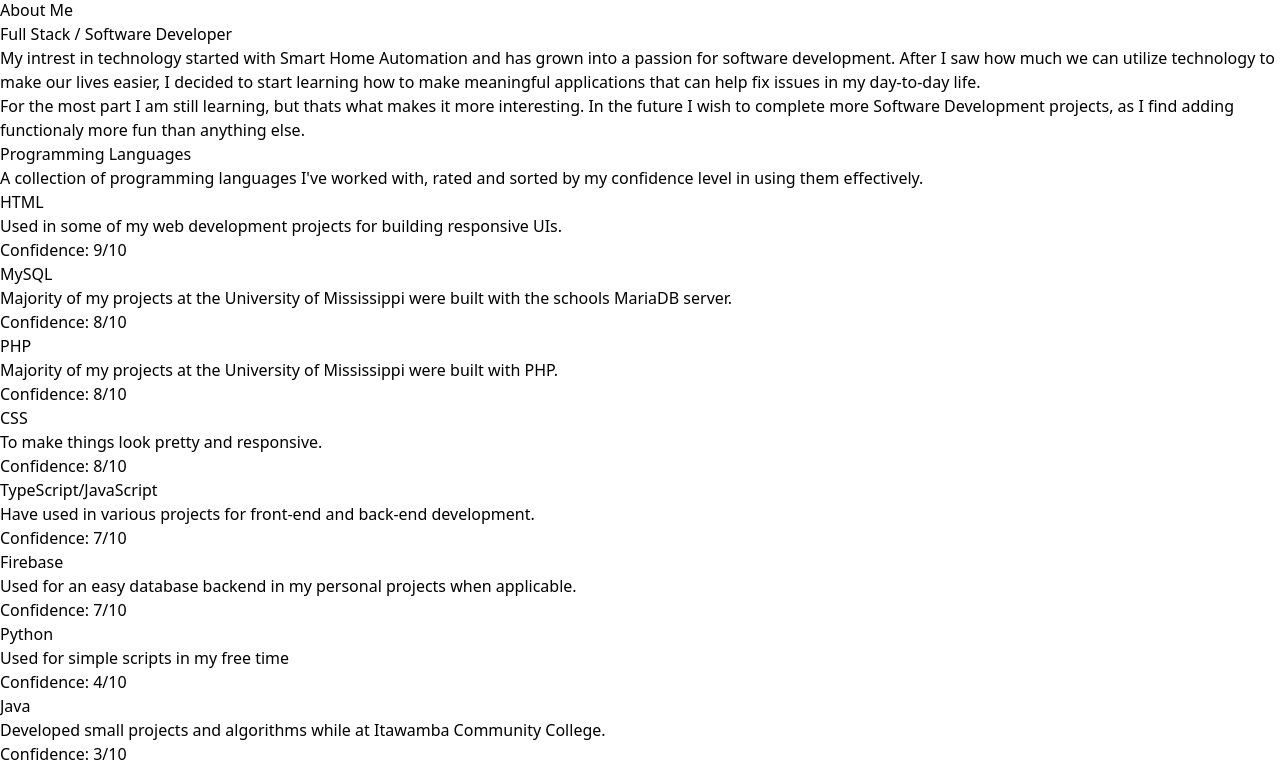
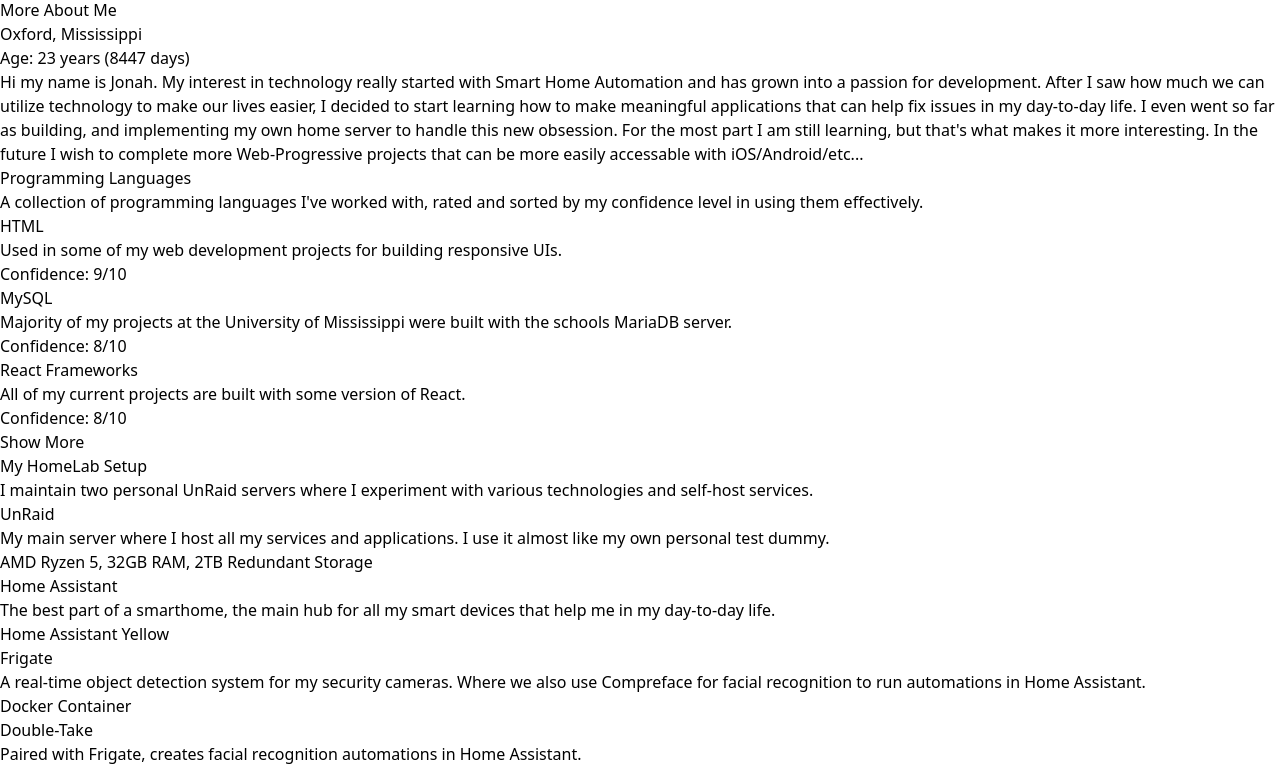
Before and after one commit to jonahgcarpenter/Portfolio, an Angular app: page / in a window 1280 px wide. Shown: the part 5858-6624 px from the top of the page. Built offline with nearby package versions, Linux system fonts and the light colour scheme.

Commit message:
new swipe function for project nav and updated about for show more buttons

```diff
--- a/package.json
+++ b/package.json
@@ -18,6 +18,8 @@
     "@angular/platform-browser": "^19.0.0",
     "@angular/platform-browser-dynamic": "^19.0.0",
     "@angular/router": "^19.0.0",
+    "@types/hammerjs": "^2.0.46",
+    "hammerjs": "^2.0.8",
     "lucide-angular": "^0.468.0",
     "rxjs": "~7.8.0",
     "tslib": "^2.3.0",
--- a/src/app/app.config.ts
+++ b/src/app/app.config.ts
@@ -1,8 +1,25 @@
-import { ApplicationConfig, provideZoneChangeDetection } from '@angular/core';
+import { ApplicationConfig } from '@angular/core';
 import { provideRouter } from '@angular/router';
+import { HAMMER_GESTURE_CONFIG, provideClientHydration } from '@angular/platform-browser';
 
 import { routes } from './app.routes';
 
+class HammerConfig {
+  options = {
+    touchAction: 'pan-y'
+  };
+  overrides = {
+    swipe: { direction: 6 } // Enables horizontal swipe
+  };
+}
+
 export const appConfig: ApplicationConfig = {
-  providers: [provideZoneChangeDetection({ eventCoalescing: true }), provideRouter(routes)]
+  providers: [
+    provideRouter(routes),
+    provideClientHydration(),
+    {
+      provide: HAMMER_GESTURE_CONFIG,
+      useClass: HammerConfig
+    }
+  ]
 };
--- a/src/app/components/about/about.component.ts
+++ b/src/app/components/about/about.component.ts
@@ -16,15 +16,15 @@
 interface WorkExperience {
   name: string;
   startYear: number;
-  endYear?: number;  // Make endYear optional
+  endYear?: number;
   description: string;
 }
 
 interface AboutInfo {
   title: string;
-  role: string;
+  location: string;
+  birthDate: Date;
   description: string;
-  journey: string;
   homeLab: HomeLab[];
   languages: Language[];
   workExperience: WorkExperience[];
@@ -44,7 +44,10 @@
               {{ aboutData.title }}
             </span>
           </h1>
-          <p class="text-xl text-gray-300">{{ aboutData.role }}</p>
+          <div class="text-xl text-gray-300 space-y-1">
+            <p>{{ aboutData.location }}</p>
+            <p>Age: {{ calculateAge() }}</p>
+          </div>
         </div>
 
         <!-- Main Content -->
@@ -52,7 +55,6 @@
           <!-- Personal Journey -->
           <div class="prose prose-lg text-gray-300">
             <p class="text-lg leading-relaxed">{{ aboutData.description }}</p>
-            <p class="text-lg leading-relaxed">{{ aboutData.journey }}</p>
           </div>
 
           <!-- Language Experience Section -->
@@ -60,11 +62,18 @@
             <h3 class="text-2xl font-semibold text-pink-400">Programming Languages</h3>
             <p class="text-gray-300 mb-6">A collection of programming languages I've worked with, rated and sorted by my confidence level in using them effectively.</p>
             <div class="space-y-6">
-              <div *ngFor="let lang of sortedLanguages" class="border-l-4 border-pink-400 pl-4 space-y-2">
+              <div *ngFor="let lang of getDisplayedLanguages()" class="border-l-4 border-pink-400 pl-4 space-y-2">
                 <h4 class="text-xl font-semibold text-white">{{ lang.name }}</h4>
                 <p class="text-gray-300">{{ lang.details }}</p>
                 <p class="text-gray-400 text-sm">Confidence: {{ lang.confidence }}/10</p>
               </div>
+              <button
+                *ngIf="sortedLanguages.length > 3"
+                (click)="toggleLanguages()"
+                class="mt-4 px-4 py-2 bg-pink-500 hover:bg-pink-600 rounded-md transition-colors duration-200"
+              >
+                {{ isLanguagesExpanded ? 'Show Less' : 'Show More' }}
+              </button>
             </div>
           </div>
 
@@ -73,13 +82,20 @@
             <h3 class="text-2xl font-semibold text-pink-400">My HomeLab Setup</h3>
             <p class="text-gray-300 mb-6">I maintain two personal UnRaid servers where I experiment with various technologies and self-host services.</p>
             <div class="space-y-6">
-              <div *ngFor="let server of aboutData.homeLab" class="border-l-4 border-pink-400 pl-4 space-y-2">
+              <div *ngFor="let server of getDisplayedHomeLab()" class="border-l-4 border-pink-400 pl-4 space-y-2">
                 <div class="flex justify-between items-center">
                   <h4 class="text-xl font-semibold text-white">{{ server.name }}</h4>
                 </div>
                 <p class="text-gray-300">{{ server.purpose }}</p>
                 <p *ngIf="server.specs" class="text-gray-400 text-sm">{{ server.specs }}</p>
               </div>
+              <button
+                *ngIf="aboutData.homeLab.length > 4"
+                (click)="toggleHomeLab()"
+                class="mt-4 px-4 py-2 bg-pink-500 hover:bg-pink-600 rounded-md transition-colors duration-200"
+              >
+                {{ isHomeLabExpanded ? 'Show Less' : 'Show More' }}
+              </button>
             </div>
           </div>
 
@@ -105,32 +121,68 @@
 })
 export class AboutComponent {
   aboutData: AboutInfo = {
-    title: 'About Me',
-    role: 'Full Stack / Software Developer',
-    description: `My intrest in technology started with Smart Home Automation and has grown into a passion for software development. After I saw how much we can utilize technology to make our lives easier, I decided to start learning how to make meaningful applications that can help fix issues in my day-to-day life.`,
-    journey: `For the most part I am still learning, but thats what makes it more interesting. In the future I wish to complete more Software Development projects, as I find adding functionaly more fun than anything else.`,
+    title: 'More About Me',
+    location: 'Oxford, Mississippi',
+    birthDate: new Date(2001, 9, 22), // Month is 0-based, so 9 is October
+    description: `Hi my name is Jonah. My interest in technology really started with Smart Home Automation and has grown into a passion for development. After I saw how much we can utilize technology to make our lives easier, I decided to start learning how to make meaningful applications that can help fix issues in my day-to-day life. I even went so far as building, and implementing my own home server to handle this new obsession. For the most part I am still learning, but that's what makes it more interesting. In the future I wish to complete more Web-Progressive projects that can be more easily accessable with iOS/Android/etc...`,
     homeLab: [
       {
-        name: 'UnRaid Server',
-        purpose: 'My main server where I experiment with various technologies and self-host services.',
+        name: 'UnRaid',
+        purpose: 'My main server where I host all my services and applications. I use it almost like my own personal test dummy.',
         specs: 'AMD Ryzen 5, 32GB RAM, 2TB Redundant Storage'
       },
       {
-        name: 'Home Assistant Server',
+        name: 'Home Assistant',
         purpose: 'The best part of a smarthome, the main hub for all my smart devices that help me in my day-to-day life.',
         specs: 'Home Assistant Yellow'
       },
       {
-        name: 'Frigate Server',
+        name: 'Frigate',
         purpose: 'A real-time object detection system for my security cameras. Where we also use Compreface for facial recognition to run automations in Home Assistant.',
-        specs: 'UnRaid Docker Container'
-      }
+        specs: 'Docker Container'
+      },
+      {
+        name: 'Double-Take',
+        purpose: 'Paired with Frigate, creates facial recognition automations in Home Assistant.',
+        specs: 'Home Assistant Addon'
+      },
+      {
+        name: 'Nginx-Proxy-Manager',
+        purpose: 'Best way to manage my forward / backwards proxies for all my web applications.',
+        specs: 'Docker Container'
+      },
+      {
+        name: 'Nginx',
+        purpose: 'Used to host my personal website and other web applications.',
+        specs: 'Docker Container'
+      },
+      {
+        name: 'MariaDB',
+        purpose: 'Main database server for all my applications.',
+        specs: 'Docker Container'
+      },
+      {
+        name: 'Cloudflare-DDNS',
+        purpose: 'Updates my DNS records for my web domains.',
+        specs: 'Docker Container'
+      },
+      {
+        name: 'Authelia',
+        purpose: 'Implemented to secure some public applications with Google 2FA.',
+        specs: 'Docker Container'
+      },
+
     ],
     languages: [
       {
         name: 'MySQL',
         confidence: 8,
         details: 'Majority of my projects at the University of Mississippi were built with the schools MariaDB server.'
+      },
+      {
+        name: 'React Frameworks',
+        confidence: 8,
+        details: 'All of my current projects are built with some version of React.'
       },
       {
         name: 'PHP',
@@ -161,6 +213,11 @@
         name: 'Python',
         confidence: 4,
         details: 'Used for simple scripts in my free time'
+      },
+      {
+        name: 'R',
+        confidence: 5,
+        details: 'I took some data science classes that primarily used R for visualizing data.'
       },
       {
         name: 'Java',
@@ -194,8 +251,27 @@
     ]
   };
 
+  isLanguagesExpanded = false;
+  isHomeLabExpanded = false;
+
   get sortedLanguages(): Language[] {
     return [...this.aboutData.languages].sort((a, b) => b.confidence - a.confidence);
+  }
+
+  getDisplayedLanguages(): Language[] {
+    return this.isLanguagesExpanded ? this.sortedLanguages : this.sortedLanguages.slice(0, 3);
+  }
+
+  getDisplayedHomeLab(): HomeLab[] {
+    return this.isHomeLabExpanded ? this.aboutData.homeLab : this.aboutData.homeLab.slice(0, 4);
+  }
+
+  toggleLanguages(): void {
+    this.isLanguagesExpanded = !this.isLanguagesExpanded;
+  }
+
+  toggleHomeLab(): void {
+    this.isHomeLabExpanded = !this.isHomeLabExpanded;
   }
 
   calculateYearsWorked(work: WorkExperience): string {
@@ -203,4 +279,16 @@
     const years = endYear - work.startYear;
     return `${years} ${years === 1 ? 'yr' : 'yrs'}`;
   }
+
+  calculateAge(): string {
+    const today = new Date();
+    const birthDate = this.aboutData.birthDate;
+    const years = today.getFullYear() - birthDate.getFullYear();
+    const monthDiff = today.getMonth() - birthDate.getMonth();
+    const dayDiff = today.getDate() - birthDate.getDate();
+
+    const days = Math.floor((today.getTime() - birthDate.getTime()) / (1000 * 60 * 60 * 24));
+
+    return `${years} years (${days} days)`;
+  }
 }
--- a/src/app/components/footer/footer.component.ts
+++ b/src/app/components/footer/footer.component.ts
@@ -18,7 +18,7 @@
             <h2 class="text-xl font-bold bg-gradient-to-r from-purple-400 to-pink-400 bg-clip-text text-transparent">
               Jonah Carpenter
             </h2>
-            <p class="mt-2 text-gray-400">Full Stack / Software Developer</p>
+            <p class="mt-2 text-gray-400">Full Stack Developer</p>
           </div>
 
           <!-- Social Links -->
--- a/src/app/components/work/work.component.ts
+++ b/src/app/components/work/work.component.ts
@@ -1,5 +1,6 @@
 import { Component } from '@angular/core';
 import { CommonModule } from '@angular/common';
+import { HammerModule, HAMMER_GESTURE_CONFIG } from '@angular/platform-browser';
 
 interface Project {
   name: string;
@@ -13,7 +14,7 @@
 @Component({
   selector: 'app-work',
   standalone: true,
-  imports: [CommonModule],
+  imports: [CommonModule, HammerModule],
   template: `
     <section id="work" class="text-white py-20 px-4 sm:px-6 lg:px-8">
       <div class="max-w-6xl mx-auto">
@@ -76,17 +77,33 @@
                 </div>
               </div>
             </div>
-            <div class="relative aspect-square rounded-xl overflow-hidden border-4 border-pink-500/30 shadow-xl shadow-purple-500/20">
+            <div class="relative aspect-square rounded-xl overflow-hidden border-4 border-pink-500/30 shadow-xl shadow-purple-500/20"
+                 (swipeleft)="onSwipe($event, 'left')"
+                 (swiperight)="onSwipe($event, 'right')">
               <img [src]="project.imageUrl"
                    [alt]="project.name"
-                   class="w-full h-full object-cover"
+                   class="w-full h-full object-cover pointer-events-none"
                    (error)="handleImageError($event)"/>
+              <!-- Swipe indicator -->
+              <div class="md:hidden absolute inset-0 pointer-events-none">
+                <div class="absolute inset-y-0 left-0 w-12 bg-gradient-to-r from-black/20 to-transparent"></div>
+                <div class="absolute inset-y-0 right-0 w-12 bg-gradient-to-l from-black/20 to-transparent"></div>
+              </div>
             </div>
           </div>
         </div>
       </div>
     </section>
-  `
+  `,
+  styles: [`
+    @keyframes fadeOut {
+      0% { opacity: 0.7; }
+      100% { opacity: 0; }
+    }
+    .animate-fadeOut {
+      animation: fadeOut 2s ease-out forwards;
+    }
+  `]
 })
 export class WorkComponent {
   projects: Project[] = [
@@ -141,4 +158,14 @@
   handleImageError(event: any) {
     event.target.src = 'assets/placeholder.jpg'; // Fallback image
   }
+
+  onSwipe(event: any, direction: 'left' | 'right') {
+    if (window.innerWidth >= 768) return; // Only handle swipes on mobile
+
+    if (direction === 'left') {
+      this.nextSlide();
+    } else {
+      this.prevSlide();
+    }
+  }
 }
```
Also changed, not shown: 1 other file (tests, documents, lock files or other folders).
